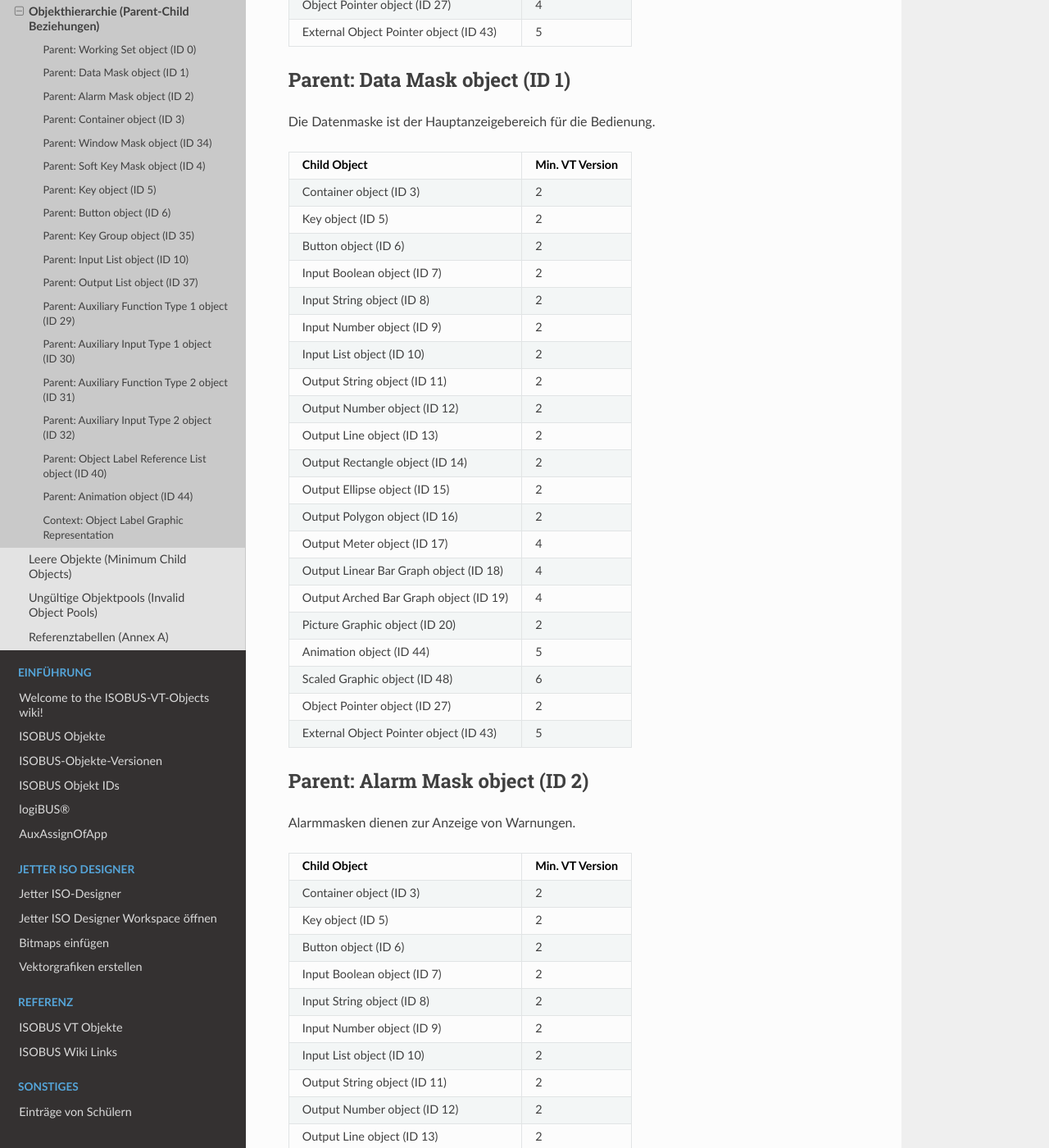
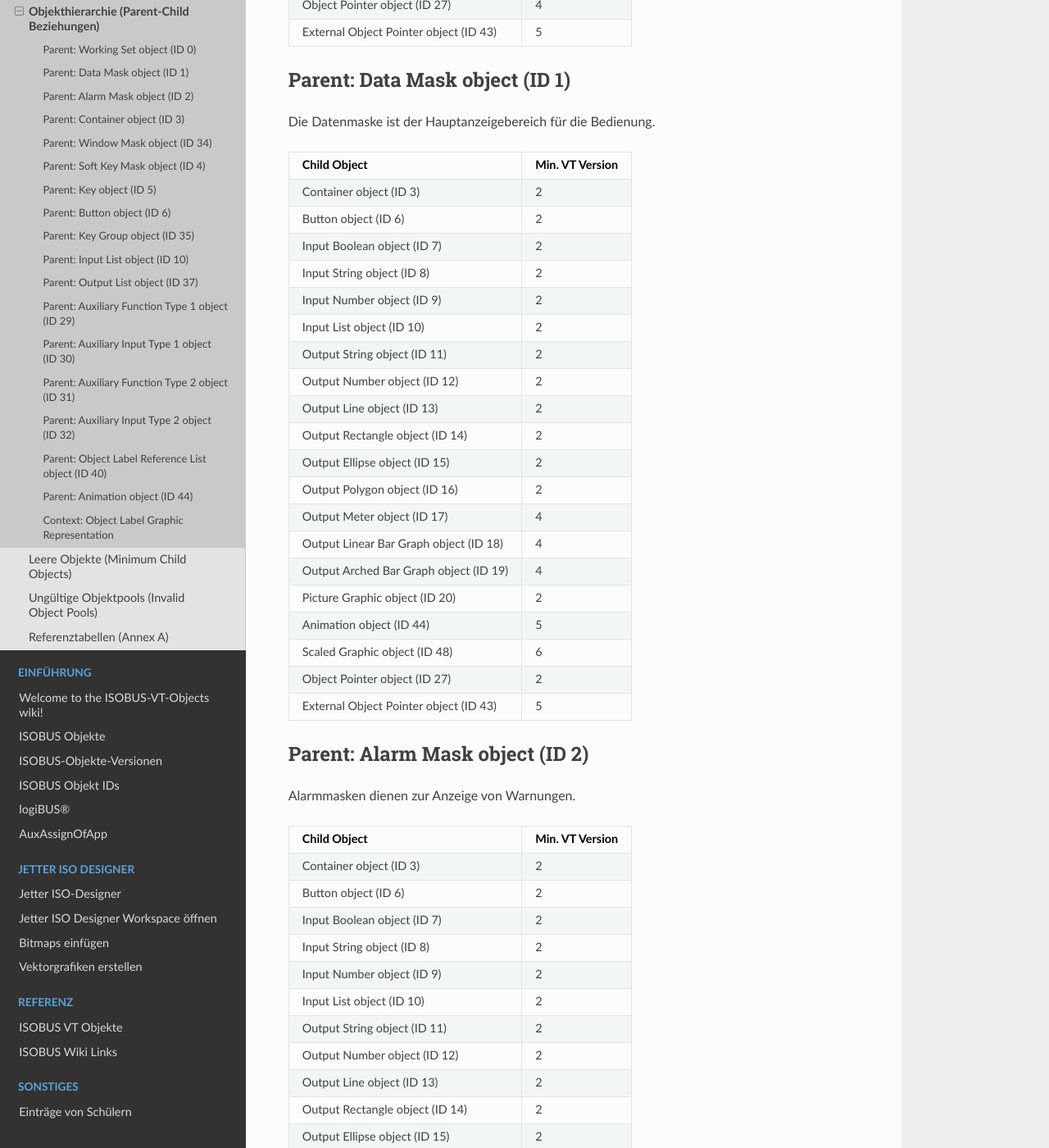
Before and after one commit to Meisterschulen-am-Ostbahnhof-Munchen/ISOBUS-VT-Objects-docs, a Sphinx documentation site: the page built from docs/Objekthierarchie.md, in a window 1280 px wide and 1400 px high, scrolled down 847 px. Shown: the whole window at 82% size. Built offline with Sphinx 7.4.7 and the Read the Docs theme 3.1.0, drawn with Linux system fonts in a browser that asks for light colours; some of the changed text lies outside the part shown.

Commit message:
Removes Key object from object hierarchy
Removes the Key object (ID 5) from the object hierarchy documentation.

The Key object is no longer a valid child object for Container, Data, Alarm, and Window masks.

```diff
--- a/docs/Objekthierarchie.md
+++ b/docs/Objekthierarchie.md
@@ -33,7 +33,6 @@ Die Datenmaske ist der Hauptanzeigebereich für die Bedienung.
 | Child Object | Min. VT Version |
 | :--- | :--- |
 | Container object (ID 3) | 2 |
-| Key object (ID 5) | 2 |
 | Button object (ID 6) | 2 |
 | Input Boolean object (ID 7) | 2 |
 | Input String object (ID 8) | 2 |
@@ -60,7 +59,6 @@ Alarmmasken dienen zur Anzeige von Warnungen.
 | Child Object | Min. VT Version |
 | :--- | :--- |
 | Container object (ID 3) | 2 |
-| Key object (ID 5) | 2 |
 | Button object (ID 6) | 2 |
 | Input Boolean object (ID 7) | 2 |
 | Input String object (ID 8) | 2 |
@@ -87,7 +85,6 @@ Container dienen zur Gruppierung von Objekten.
 | Child Object | Min. VT Version |
 | :--- | :--- |
 | Container object (ID 3) | 2 |
-| Key object (ID 5) | 2 |
 | Button object (ID 6) | 2 |
 | Input Boolean object (ID 7) | 2 |
 | Input String object (ID 8) | 2 |
@@ -114,7 +111,6 @@ Fenstermasken werden in User-Layouts verwendet.
 | Child Object | Min. VT Version |
 | :--- | :--- |
 | Container object (ID 3) | 4 |
-| Key object (ID 5) | 4 |
 | Button object (ID 6) | 4 |
 | Input Boolean object (ID 7) | 4 |
 | Input String object (ID 8) | 4 |
```
